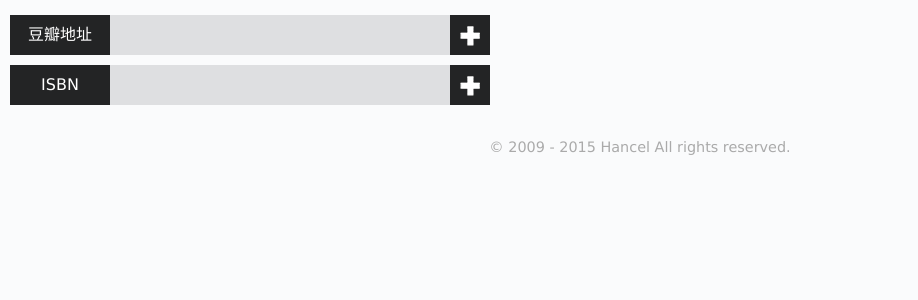
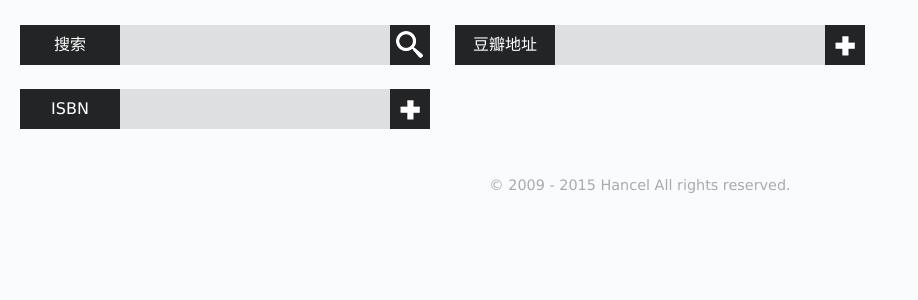
Before and after one commit to imlinhanchao/personal_libaray, a PHP site: page /m/admin/ in a window 1280 px wide. Shown: the part 104-404 px from the top of the page, without its empty margins (0-918 px from the left). Run offline with PHP 8.4, Linux system fonts and the light colour scheme; the visitor is signed in with stand-in values (Sample User, id 1); data comes from the database, SQL or seed files in the repository.

Commit message:
V0.95 加入搜索添加功能&修复Bug（作者为空报错）

```diff
--- a/admin/index.php
+++ b/admin/index.php
@@ -6,6 +6,7 @@ $_common['page'] = "admin";
 $_common['localPath'] = '..';
 
 require($_common['localPath'] . '/data/class_book_base.php');
+require($_common['localPath'] . '/include/class_com_bookapi.php');
 
 $_common['title'] = "管理后台 &laquo; ".isa_book_base::Get("WebName");
 $_common['head'] = '<script type="text/javascript" src="./js/admin.js" ></script>';
@@ -15,32 +16,56 @@ $_common['head'] = $_common['head'] . '<style type="text/css">.fancybox-inner{ov
 
 require($_common['localPath'] . '/content/header.php');
 ?>
-<form action="#" methon="post">
+<form action="./admin/index.php" methon="get">
 	<div id="post">
 		<div class="postbook">
 			<ul>
+                <li class="form_item">
+                    <label for="search" class="text">搜索</label>
+                    <input type="text" name="s" id="search" class="text" value="<?=isset($_GET["s"]) ? $_GET["s"] : ""?>"/>
+                    <button id="searchBook" class="iconbtn search"><span class="hide">添加</span></button>
+                </li>
 				<li class="form_item">
 					<label for="dburl" class="text">豆瓣地址</label>
-					<input type="text" name="dburl" id="dburl" class="text"/>
+					<input type="text" name="" id="dburl" class="text"/>
 					<button id="postdouban" class="iconbtn newbook"><span class="hide">添加</span></button>
 				</li>
 				<li class="form_item">
 					<label for="isbn" class="text">ISBN</label>
-					<input type="text" name="isbn" id="isbn" class="text"/>
+					<input type="text" name="" id="isbn" class="text"/>
 					<button id="postisbn" class="iconbtn newbook"><span class="hide">添加</span></button>
 				</li>
-				<!--<li class="form_item">
-					<label for="search" class="text">搜索</label>
-					<input type="text" name="search" id="search" class="text"/>
-					<button id="postisbn" class="iconbtn search"><span class="hide">添加</span></button>
-				</li>-->
 			</ul>
 		</div>
+        <?php if(isset($_GET["s"])){ ?>
 		<div id="article">
+            <h1><?=$_GET["s"]?> 的搜索结果</h1>
 			<ul class="subject_list">
-				<li class="subject_item"></li>
+                <?php
+                    $result = $BookInfo->getSearch($_GET["s"]);
+                    for($i = 0; $i < $result["count"]; $i++)
+                    {
+                        $title = trim($result["books"][$i]["title"].'：'.$result["books"][$i]["subtitle"],"：");
+                ?>
+				<li class="subject_item">
+                    <div class="thumb">
+                        <img src="<?=$result["books"][$i]["images"]["medium"]?>" alt="<?=$result["books"][$i]["title"]?>" class="min_pic"/>
+                    </div>
+                    <div class="info">
+                        <h2 class="t_over" title="<?=$title?>">
+                            <a target="_blank" href="<?=$result["books"][$i]["alt"]?>"><?=$title?></a>
+                        </h2>
+                        <button data-id="<?=$result["books"][$i]["id"]?>" title="添加图书 <?=$title?>" class="iconbtn newbook searchItem"><span class="hide">添加</span></button>
+                        <p>作者:  <?=count($result["books"][$i]["author"]) > 0 ? $result["books"][$i]["author"][0] : "无"?></p>
+                        <p>出版社: <?=$result["books"][$i]["publisher"]?></p>
+                        <p>ISBN: <?=$result["books"][$i]["isbn13"]?></p>
+                    </div>
+
+                </li>
+                <?php } ?>
 			</ul>
 		</div>
+    <?php } ?>
 	</div>
 </form>
 <?php
--- a/css/styles.css
+++ b/css/styles.css
@@ -70,15 +70,16 @@ span.text_tail{float:left;height:40px;line-height:40px;background-color:#DEDFE1;
 /** Post **/
 #post{margin:10px;}
 #post ul{margin:10px 0;padding:0;}
-#post li.form_item{clear:left;height:40px;margin:10px 0;}
+#post li.form_item{clear:left;height:40px;margin: 10px;width: 410px;display: inline-block;}
 span.checkbox{float:left;width:40px;height:40px;line-height:40px;text-align:center;background-color:#DEDFE1;margin: 5px 0;}
 .postbook label.text{width:70px;}
-.postbook input.text{width:330px;}
+.postbook input.text{width: 260px;}
 
 /** Edit **/
 .post_content{width:700px;margin:0 auto;}
 .thumb{float:left;}
 .thumb .pic{width: 250px;}
+.thumb .min_pic{width: 105px;}
 .info{margin-left:280px;}
 .form{}
 .form label.text{margin: 5px 0;}
@@ -87,6 +88,13 @@ span.checkbox{float:left;width:40px;height:40px;line-height:40px;text-align:cent
 .form .title{font-size:200%;font-weight:normal;width:450px;clear: both;}
 .form .submit{text-align: left;clear: both;}
 .form p{clear:both; height: 40px; }
+
+.subject_item{width: 550px;display: inline-block;margin: 5px 0;}
+.subject_item .info{margin-left:120px;}
+.subject_item h2{margin:0;width: 350px;display: inline-block;line-height: 40px;}
+.subject_item .iconbtn{display: inline-block;float: none;margin: 0;}
+.subject_item p{margin: 0;line-height: 2;}
+#article{padding: 0 10px;}
 
 /** Lend **/
 .txt_noBorder{border:0;padding: 5px; line-height: 25px;margin-left: -5px;}
--- a/include/class_com_bookapi.php
+++ b/include/class_com_bookapi.php
@@ -20,6 +20,15 @@ class Book_Api
 		$array = json_decode($json, true);
 		return $array;
 	}
+
+    function getSearch($s)
+    {
+        $json = @file_get_contents("https://api.douban.com/v2/book/search?q=".urlencode($s));
+        if($json == null) $json = '{"count": 0,"start": 0,"total": 0,"books": []}';
+        // echo $json;
+        $array = json_decode($json, true);
+        return $array;
+    }
 }
 $BookInfo = new Book_Api();
 
@@ -29,14 +38,24 @@ if(isset($_GET["dbid"]))
 {
 	$id = $_GET["dbid"];
 	$array = $BookInfo->getById($id);
+    $dump = true;
 }
 
 if(isset($_GET["dbisbn"]))
 {
 	$isbn = $_GET["dbisbn"];
 	$array = $BookInfo->getByISBN($isbn);
+    $dump = true;
 }
-if(isset($_GET["dbisbn"]) || isset($_GET["dbid"]))
+
+if(isset($_GET["dbs"]))
+{
+	$s = $_GET["dbs"];
+	$array = $BookInfo->getSearch($s);
+    $dump = true;
+}
+
+if(isset($dump))
 	var_dump($array);
 
 ?>
--- a/js/admin.js
+++ b/js/admin.js
@@ -16,4 +16,9 @@ jQuery(document).ready(function($){
 		FrameBox('./admin/post.php?isbn=' + isbn);
 		return false;
 	});
+	$(".searchItem").click(function(){
+		var id = this.dataset.id;
+		FrameBox('./admin/post.php?id=' + id);
+		return false;
+	});
 });
```
Also changed, not shown: admin/post.php (+9 -9 lines).
